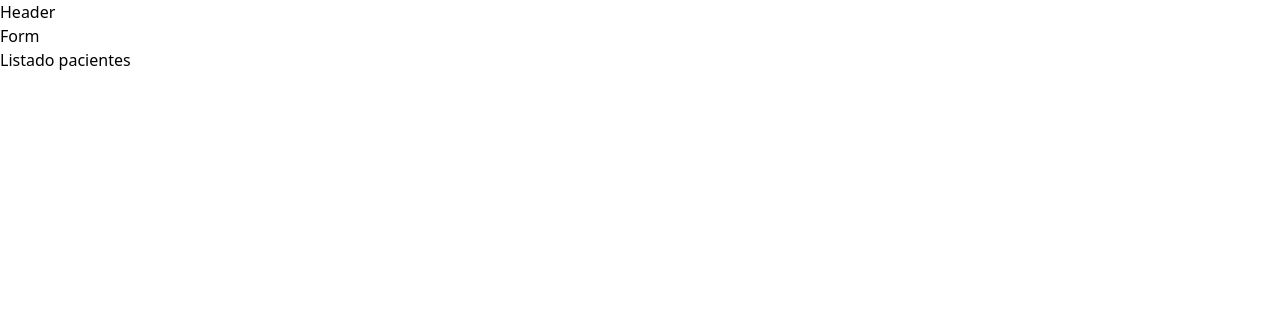
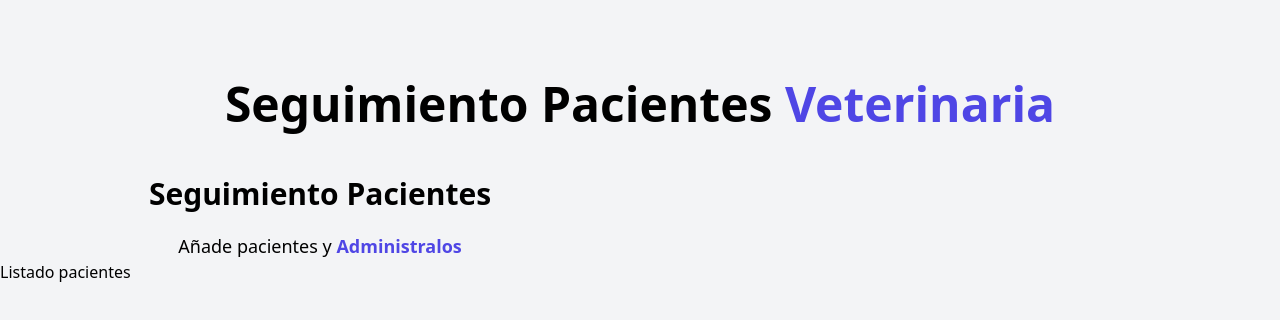
Before and after one commit to oscarsangpa/patient-manager, a React (Vite) app: page / in a window 1280 px wide. Shown: the top 320 px of the page. Built offline with nearby package versions, Linux system fonts and the light colour scheme.

Commit message:
feat: add styles to header

```diff
--- a/index.html
+++ b/index.html
@@ -4,9 +4,9 @@
     <meta charset="UTF-8" />
     <link rel="icon" type="" href="/vite.svg" />
     <meta name="viewport" content="width=device-width, initial-scale=1.0" />
-    <title>Vite + React</title>
+    <title>Administrado de Pacientes </title>
   </head>
-  <body>
+  <body class="bg-gray-100 h-screen">
     <div id="root"></div>
     <script type="module" src="/src/main.jsx"></script>
   </body>
--- a/src/App.jsx
+++ b/src/App.jsx
@@ -5,11 +5,15 @@ import PatientList from "./components/PatientList";
 function App() {
 
   return (
-    <>
+    <div className="container mx-auto mt-20">
       <Header/>
-      <Form/>
-      <PatientList/>
-    </>
+
+      <div className="mt-12 m:flex">
+        <Form/>
+        <PatientList/>
+      </div>
+
+    </div>
 
   )
 }
--- a/src/components/Form.jsx
+++ b/src/components/Form.jsx
@@ -2,7 +2,14 @@ import React from 'react'
 
 const Form = () => {
   return (
-    <div>Form</div>
+    <div className='md:w-1/2 ld:w-2/5'>
+      <h2 className='font-black text-3xl text-center'> Seguimiento Pacientes </h2>
+
+      <p className="text-lg mt-5 text-center">
+        Añade pacientes y {" "}
+          <span className='text-indigo-600 font-bold'> Administralos </span>
+      </p>
+    </div>
   )
 }
 
--- a/src/components/Header.jsx
+++ b/src/components/Header.jsx
@@ -2,7 +2,10 @@ import React from 'react'
 
 const Header = () => {
   return (
-    <div>Header</div>
+    <h1 className='font-black text-5xl text-center md:w-2/3 mx-auto'>
+      Seguimiento Pacientes {" "}
+        <span className='text-indigo-600'>Veterinaria</span>
+    </h1>
   )
 }
 
--- a/src/components/PatientList.jsx
+++ b/src/components/PatientList.jsx
@@ -2,7 +2,11 @@
 
 const PatientList = () => {
   return (
-    <div> Listado pacientes </div>
+    <div className="w-1/2 lg:w-2/5">
+      <h2>
+        Listado pacientes
+      </h2>
+    </div>
   )
 }
 
--- a/tailwind.config.cjs
+++ b/tailwind.config.cjs
@@ -1,6 +1,6 @@
 /** @type {import('tailwindcss').Config} */
 module.exports = {
-  content: ["./index.html", "./src**/*.jsx"],
+  content: ["./index.html", "./src/**/*.jsx"],
   theme: {
     extend: {},
   },
```
